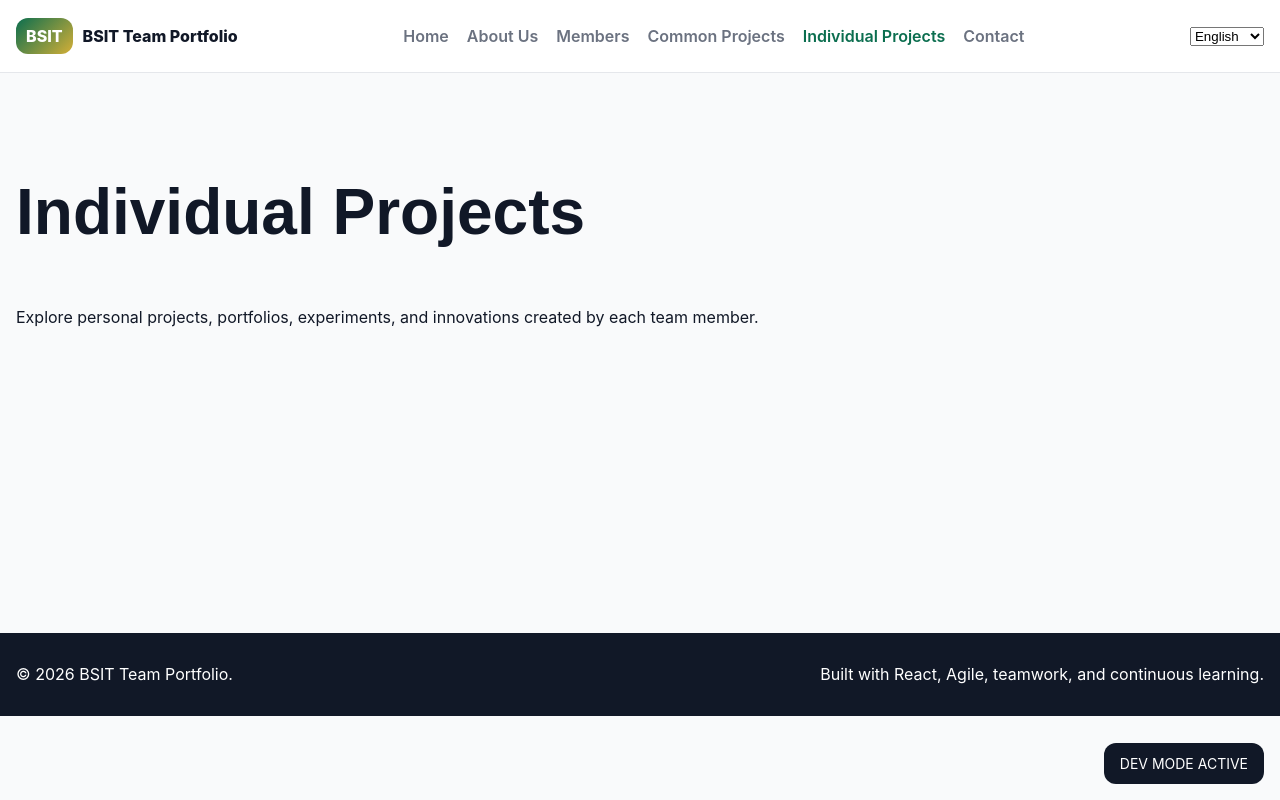
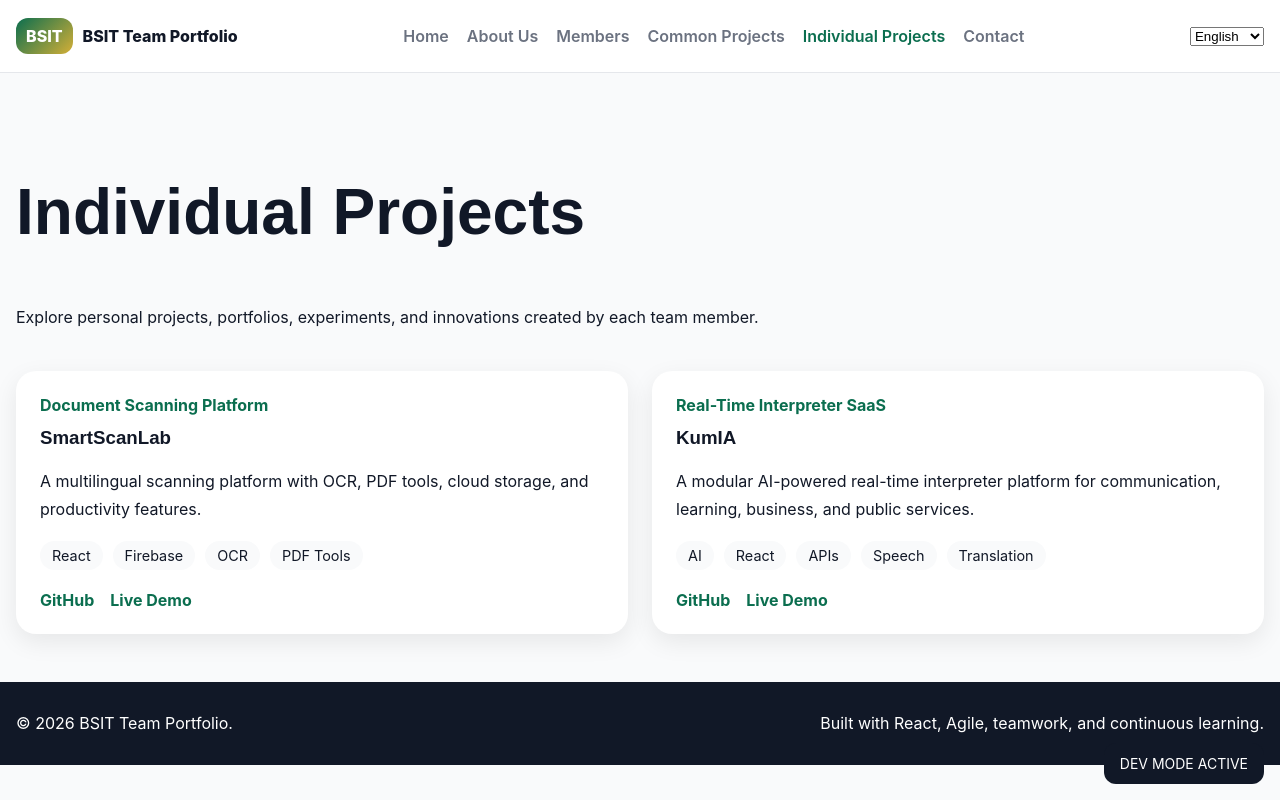
Before and after one commit to LancineDiare/team-portfolio, a React (Vite) app: page /individual-projects in a window 1280 px wide. Built offline with nearby package versions, Linux system fonts and the light colour scheme.

Commit message:
Add common and individual project cards

```diff
--- a/src/components/cards/MemberCard/MemberCard.css
+++ b/src/components/cards/MemberCard/MemberCard.css
@@ -48,3 +48,24 @@ Member Card
 .specialization {
   color: var(--gray-500);
 }
+
+
+/*
+========================================
+Member Card Link
+========================================
+*/
+
+.member-card__link {
+  display: inline-block;
+  margin-top: 16px;
+
+  color: var(--primary-green);
+  font-weight: 700;
+
+  text-decoration: none;
+}
+
+.member-card__link:hover {
+  text-decoration: underline;
+}
--- a/src/components/cards/MemberCard/MemberCard.jsx
+++ b/src/components/cards/MemberCard/MemberCard.jsx
@@ -7,6 +7,7 @@
 
 import "./MemberCard.css";
 import PropTypes from "prop-types";
+import { Link } from "react-router-dom";
 
 function MemberCard({ member }) {
   return (
@@ -28,6 +29,14 @@ function MemberCard({ member }) {
         {member.specialization}
       </p>
 
+      {/* Portfolio Link */}
+      <Link
+        className="member-card__link"
+        to={`/members/${member.id}`}
+      >
+        View Profile
+      </Link>
+
     </article>
   );
 }
--- /dev/null
+++ b/src/components/cards/ProjectCard/ProjectCard.css
@@ -0,0 +1,51 @@
+/*
+========================================
+Project Card
+========================================
+*/
+
+.project-card {
+  background: white;
+  padding: 24px;
+  border-radius: var(--radius-lg);
+  box-shadow: var(--shadow-soft);
+}
+
+.project-card__category {
+  display: inline-block;
+  margin-bottom: 12px;
+
+  color: var(--primary-green);
+  font-weight: 700;
+}
+
+.project-card h3 {
+  margin-top: 0;
+}
+
+.project-card__tags {
+  display: flex;
+  flex-wrap: wrap;
+  gap: 10px;
+
+  margin-top: 18px;
+}
+
+.project-card__tags span {
+  background: var(--gray-100);
+  padding: 6px 12px;
+  border-radius: 999px;
+  font-size: 0.9rem;
+}
+
+.project-card__links {
+  display: flex;
+  gap: 16px;
+
+  margin-top: 20px;
+}
+
+.project-card__links a {
+  color: var(--primary-green);
+  font-weight: 700;
+}
--- a/src/components/cards/ProjectCard/ProjectCard.jsx
+++ b/src/components/cards/ProjectCard/ProjectCard.jsx
@@ -0,0 +1,47 @@
+/**
+ * Project Card Component
+ *
+ * Reusable card for common and individual projects.
+ */
+
+import PropTypes from "prop-types";
+import "./ProjectCard.css";
+
+function ProjectCard({ project }) {
+  return (
+    <article className="project-card">
+      {/* Project Category */}
+      <span className="project-card__category">{project.category}</span>
+
+      {/* Project Main Info */}
+      <h3>{project.title}</h3>
+      <p>{project.description}</p>
+
+      {/* Technology Tags */}
+      <div className="project-card__tags">
+        {project.technologies.map((tech) => (
+          <span key={tech}>{tech}</span>
+        ))}
+      </div>
+
+      {/* Project Links */}
+      <div className="project-card__links">
+        <a href={project.github}>GitHub</a>
+        <a href={project.liveDemo}>Live Demo</a>
+      </div>
+    </article>
+  );
+}
+
+ProjectCard.propTypes = {
+  project: PropTypes.shape({
+    title: PropTypes.string.isRequired,
+    category: PropTypes.string.isRequired,
+    description: PropTypes.string.isRequired,
+    technologies: PropTypes.arrayOf(PropTypes.string).isRequired,
+    github: PropTypes.string,
+    liveDemo: PropTypes.string,
+  }).isRequired,
+};
+
+export default ProjectCard;
--- a/src/components/layout/MainLayout/MainLayout.jsx
+++ b/src/components/layout/MainLayout/MainLayout.jsx
@@ -10,6 +10,10 @@ import Members from "../../../pages/Members/Members";
 import CommonProjects from "../../../pages/CommonProjects/CommonProjects";
 import IndividualProjects from "../../../pages/IndividualProjects/IndividualProjects";
 import Contact from "../../../pages/Contact/Contact";
+
+import MemberProfile from "../../../pages/MemberProfile/MemberProfile";
+
+<Route path="/members/:memberId" element={<MemberProfile />} />
 
 function MainLayout() {
   return (
--- a/src/data/commonProjects.js
+++ b/src/data/commonProjects.js
@@ -0,0 +1,35 @@
+/**
+ * Common Projects Data
+ *
+ * Team projects developed collaboratively.
+ */
+
+export const commonProjects = [
+  {
+    id: "master-guesser",
+    title: "Master Guesser",
+    category: "Game / Web App",
+    description: "A collaborative BS-IT project focused on logic, interaction, and user engagement.",
+    technologies: ["React", "JavaScript", "CSS"],
+    github: "#",
+    liveDemo: "#",
+  },
+  {
+    id: "chikamo",
+    title: "ChikaMo",
+    category: "AI Translation Platform",
+    description: "An AI-powered English-Filipino translation platform with speech, text, and learning features.",
+    technologies: ["React", "PHP", "MySQL", "Hugging Face", "AI"],
+    github: "#",
+    liveDemo: "#",
+  },
+  {
+    id: "pathfinder-ai",
+    title: "Pathfinder AI",
+    category: "AI / Student Support",
+    description: "An AI-based academic and career guidance concept designed to support student decision-making.",
+    technologies: ["AI", "Research", "Prototyping", "Agile"],
+    github: "#",
+    liveDemo: "#",
+  },
+];
--- a/src/data/individualProjects.js
+++ b/src/data/individualProjects.js
@@ -0,0 +1,30 @@
+/**
+ * Individual Projects Data
+ *
+ * Personal projects owned by specific team members.
+ */
+
+export const individualProjects = [
+  {
+    id: "smartscanlab",
+    ownerId: "ld",
+    ownerInitials: "LD",
+    title: "SmartScanLab",
+    category: "Document Scanning Platform",
+    description: "A multilingual scanning platform with OCR, PDF tools, cloud storage, and productivity features.",
+    technologies: ["React", "Firebase", "OCR", "PDF Tools"],
+    github: "#",
+    liveDemo: "#",
+  },
+  {
+    id: "kumia",
+    ownerId: "ld",
+    ownerInitials: "LD",
+    title: "KumIA",
+    category: "Real-Time Interpreter SaaS",
+    description: "A modular AI-powered real-time interpreter platform for communication, learning, business, and public services.",
+    technologies: ["AI", "React", "APIs", "Speech", "Translation"],
+    github: "#",
+    liveDemo: "#",
+  },
+];
--- a/src/data/members.js
+++ b/src/data/members.js
@@ -2,7 +2,6 @@
  * Team Members Data
  *
  * Centralized source of team member information.
- * Used by Members page and future profile pages.
  */
 
 export const members = [
@@ -12,46 +11,52 @@ export const members = [
     name: "Lancine Diare",
     role: "Full Stack Developer",
     specialization: "AI, Web Development, Cloud",
+    bio: "BS-IT student focused on building practical, scalable, and impactful technology solutions.",
+    skills: ["React", "JavaScript", "Firebase", "AI", "Cloud"],
     github: "#",
     linkedin: "#",
   },
-
   {
     id: "ja",
     initials: "JA",
     name: "JA",
     role: "Developer",
     specialization: "Frontend Development",
+    bio: "BS-IT student interested in clean interfaces, teamwork, and Agile development.",
+    skills: ["React", "HTML", "CSS", "JavaScript", "Agile"],
     github: "#",
     linkedin: "#",
   },
-
   {
     id: "hg",
     initials: "HG",
     name: "HG",
     role: "Product Owner",
     specialization: "Product Planning",
+    bio: "BS-IT student focused on product planning, requirements, documentation, and user value.",
+    skills: ["Requirements", "Documentation", "QA", "Planning", "Research"],
     github: "#",
     linkedin: "#",
   },
-
   {
     id: "pd",
     initials: "PD",
     name: "PD",
     role: "Backend Developer",
     specialization: "Database & APIs",
+    bio: "BS-IT student focused on backend logic, databases, APIs, and system integration.",
+    skills: ["Database", "APIs", "Backend", "Authentication", "Security"],
     github: "#",
     linkedin: "#",
   },
-
   {
     id: "sg",
     initials: "SG",
     name: "SG",
     role: "QA Engineer",
     specialization: "Testing & Validation",
+    bio: "BS-IT student focused on testing, validation, quality assurance, and user acceptance.",
+    skills: ["Testing", "Bug Tracking", "Validation", "UAT", "Quality"],
     github: "#",
     linkedin: "#",
   },
--- a/src/pages/IndividualProjects/IndividualProjects.jsx
+++ b/src/pages/IndividualProjects/IndividualProjects.jsx
@@ -1,4 +1,12 @@
+/**
+ * Individual Projects Page
+ *
+ * Displays personal projects owned by team members.
+ */
+
 import { useTranslation } from "react-i18next";
+import { individualProjects } from "../../data/individualProjects";
+import ProjectCard from "../../components/cards/ProjectCard/ProjectCard";
 
 function IndividualProjects() {
   const { t } = useTranslation();
@@ -8,6 +16,12 @@ function IndividualProjects() {
       <div className="container">
         <h1>{t("pages.individualProjects.title")}</h1>
         <p>{t("pages.individualProjects.description")}</p>
+
+        <div className="members-grid">
+          {individualProjects.map((project) => (
+            <ProjectCard key={project.id} project={project} />
+          ))}
+        </div>
       </div>
     </section>
   );
--- /dev/null
+++ b/src/pages/MemberProfile/MemberProfile.css
@@ -0,0 +1,71 @@
+/*
+========================================
+Member Profile Page
+========================================
+*/
+
+.member-profile {
+  background: white;
+  padding: 40px;
+  border-radius: var(--radius-lg);
+  box-shadow: var(--shadow-soft);
+}
+
+.member-profile__header {
+  display: flex;
+  gap: 24px;
+  align-items: center;
+  margin-bottom: 40px;
+}
+
+.member-profile__avatar {
+  width: 100px;
+  height: 100px;
+
+  display: flex;
+  align-items: center;
+  justify-content: center;
+
+  border-radius: 50%;
+  background: linear-gradient(
+    135deg,
+    var(--primary-green),
+    var(--accent-gold)
+  );
+
+  color: white;
+  font-size: 2rem;
+  font-weight: 800;
+}
+
+.member-profile__role {
+  color: var(--primary-green);
+  font-weight: 700;
+}
+
+.member-profile__section {
+  margin-top: 32px;
+}
+
+.member-profile__skills {
+  display: flex;
+  flex-wrap: wrap;
+  gap: 12px;
+}
+
+.member-profile__skills span {
+  background: var(--gray-100);
+  padding: 8px 14px;
+  border-radius: 999px;
+  font-weight: 600;
+}
+
+.member-profile__links {
+  display: flex;
+  gap: 16px;
+}
+
+.member-profile__links a {
+  color: var(--primary-green);
+  font-weight: 700;
+}
--- /dev/null
+++ b/src/pages/MemberProfile/MemberProfile.jsx
@@ -0,0 +1,77 @@
+/**
+ * Member Profile Page
+ *
+ * Dynamic page for each team member.
+ * URL example: /members/ld
+ */
+
+import { Link, useParams } from "react-router-dom";
+import { members } from "../../data/members";
+
+import "./MemberProfile.css";
+
+function MemberProfile() {
+  const { memberId } = useParams();
+
+  // Find selected member based on URL parameter
+  const member = members.find((item) => item.id === memberId);
+
+  // Handle invalid member profile URLs
+  if (!member) {
+    return (
+      <section className="page">
+        <div className="container">
+          <h1>Member Not Found</h1>
+          <p>The requested team member profile does not exist.</p>
+          <Link to="/members">Back to Members</Link>
+        </div>
+      </section>
+    );
+  }
+
+  return (
+    <section className="page">
+      <div className="container member-profile">
+        {/* Profile Header */}
+        <div className="member-profile__header">
+          <div className="member-profile__avatar">{member.initials}</div>
+
+          <div>
+            <h1>{member.name}</h1>
+            <p className="member-profile__role">{member.role}</p>
+            <p>{member.specialization}</p>
+          </div>
+        </div>
+
+        {/* Biography */}
+        <div className="member-profile__section">
+          <h2>About</h2>
+          <p>{member.bio}</p>
+        </div>
+
+        {/* Skills */}
+        <div className="member-profile__section">
+          <h2>Skills</h2>
+
+          <div className="member-profile__skills">
+            {member.skills.map((skill) => (
+              <span key={skill}>{skill}</span>
+            ))}
+          </div>
+        </div>
+
+        {/* Links */}
+        <div className="member-profile__section">
+          <h2>Links</h2>
+
+          <div className="member-profile__links">
+            <a href={member.github}>GitHub</a>
+            <a href={member.linkedin}>LinkedIn</a>
+          </div>
+        </div>
+      </div>
+    </section>
+  );
+}
+
+export default MemberProfile;
```
Also changed, not shown: src/pages/CommonProjects/CommonProjects.jsx (+14 -0 lines).
